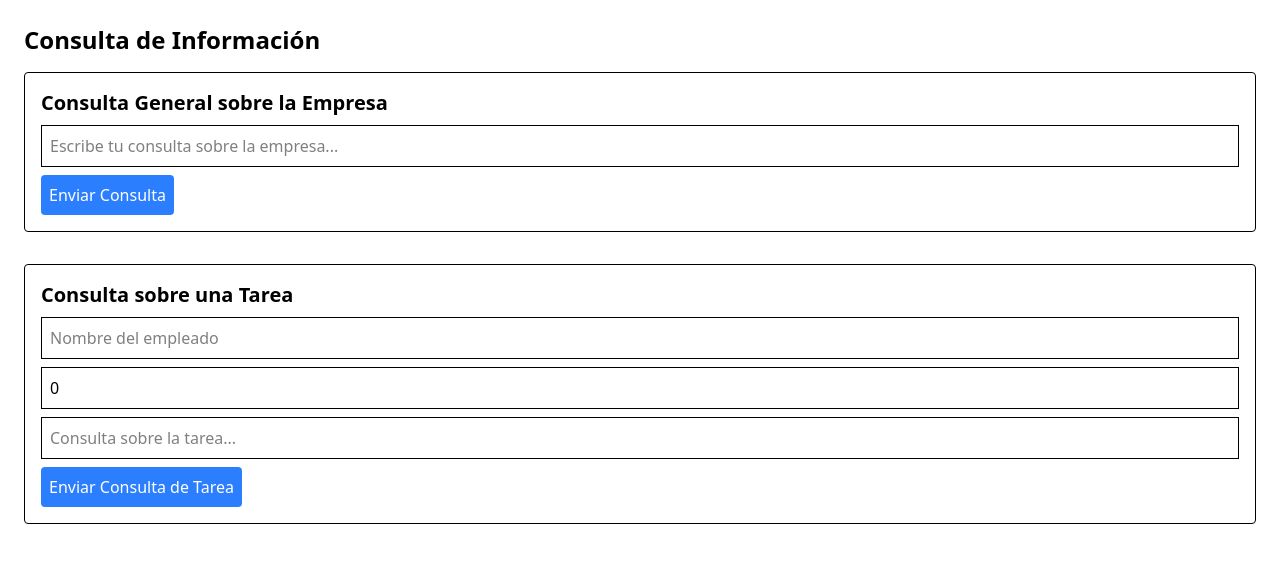
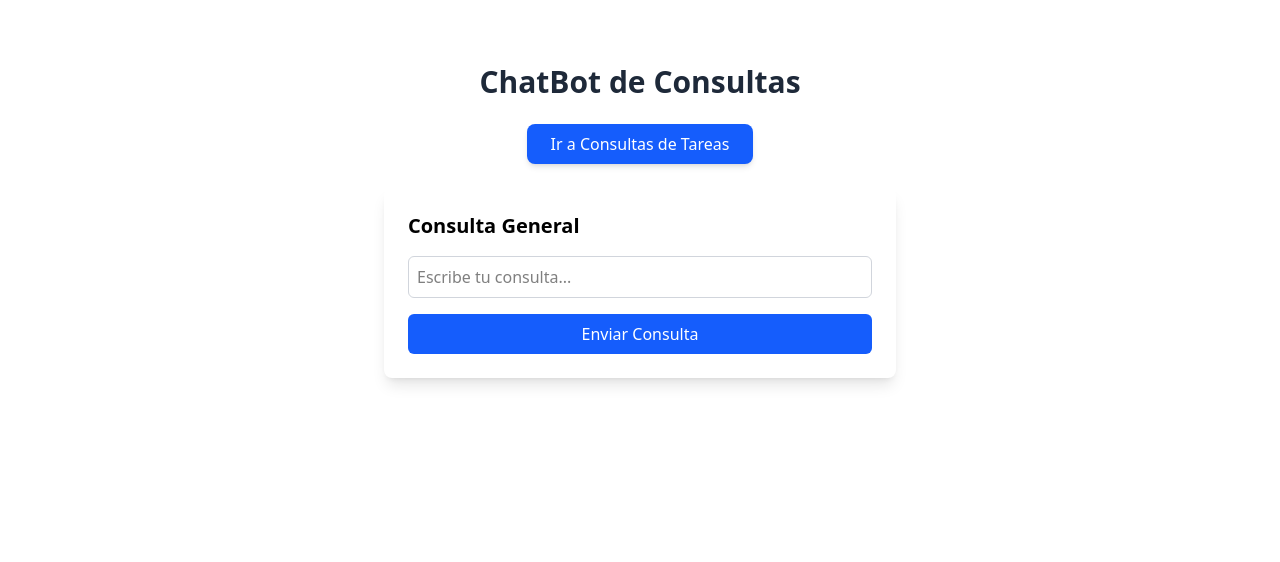
Before and after one commit to Hion-creator/chatbot2.0, a React (Vite) app in the folder frontend/: page /query in a window 1280 px wide. Shown: the top 562 px of the page. Built offline with nearby package versions, Linux system fonts and the light colour scheme.

Commit message:
feat : Diseño QueryBot

```diff
--- a/frontend/src/components/QueryBot.jsx
+++ b/frontend/src/components/QueryBot.jsx
@@ -1,95 +1,122 @@
-import React, { useState } from 'react'
-import { getGeneralQuery, getTaskQuery } from '../services/api'
+import React, { useState } from "react";
+import { getGeneralQuery, getTaskQuery } from "../services/api";
 
 function QueryBot() {
-  const [generalQuery, setGeneralQuery] = useState("")
-  const [generalResponse, setGeneralResponse] = useState("")
-  const [taskEmployeeName, setTaskEmployeeName] = useState("")
-  const [taskIndex, setTaskIndex] = useState(0)
-  const [taskQuery, setTaskQuery] = useState("")
-  const [taskResponse, setTaskResponse] = useState("")
+  const [view, setView] = useState("general"); // Estado para cambiar entre vistas
+  const [generalQuery, setGeneralQuery] = useState("");
+  const [generalResponse, setGeneralResponse] = useState("");
+  const [taskEmployeeName, setTaskEmployeeName] = useState("");
+  const [taskIndex, setTaskIndex] = useState(0);
+  const [taskQuery, setTaskQuery] = useState("");
+  const [taskResponse, setTaskResponse] = useState("");
 
   const handleGeneralQuery = async () => {
     try {
-      const res = await getGeneralQuery({ query: generalQuery })
-      setGeneralResponse(res.response)
+      const res = await getGeneralQuery({ query: generalQuery });
+      setGeneralResponse(res.response);
     } catch (error) {
-      setGeneralResponse(`Error consultando información${error}`)
+      setGeneralResponse(`Error: ${error.message}`);
     }
-  }
+  };
 
   const handleTaskQuery = async () => {
     try {
       const res = await getTaskQuery({
         employee_name: taskEmployeeName,
         task_index: taskIndex,
-        query: taskQuery
-      })
-      setTaskResponse(res.response)
+        query: taskQuery,
+      });
+      setTaskResponse(res.response);
     } catch (error) {
       setTaskResponse(`Error consultando información de la tarea${error}`)
     }
-  }
+  };
 
   return (
-    <div className="p-6">
-      <h1 className="text-2xl font-bold mb-4">Consulta de Información</h1>
 
-      <div className="mb-8 border p-4 rounded">
-        <h2 className="text-xl font-semibold mb-2">Consulta General sobre la Empresa</h2>
+    <div className="flex flex-col items-center justify-start h-screen bg-white pt-6 mt-10">
+      <h1 className="text-3xl font-bold text-gray-800 mb-6">ChatBot de Consultas</h1>
+
+      {/* Botón para alternar entre vistas */}
+      <button
+        onClick={() => setView(view === "general" ? "task" : "general")}
+        className="mb-6 bg-blue-600 text-white px-6 py-2 rounded-lg shadow-md transition-transform transform hover:scale-105 hover:bg-blue-700"
+      >
+        {view === "general" ? "Ir a Consultas de Tareas" : "Ir a Consultas Generales"}
+      </button>
+
+      <div className="relative w-full max-w-lg">
+        {/* Vista de consulta general */}
+        <div
+          className={`absolute inset-0 transition-opacity duration-700 ${
+            view === "general" ? "opacity-100" : "opacity-0 pointer-events-none"
+          }`}
+        >
+          <div className="bg-white p-6 shadow-lg rounded-lg">
+            <h2 className="text-xl font-semibold mb-4">Consulta General</h2>
             <input
               type="text"
-          placeholder="Escribe tu consulta sobre la empresa..."
+              placeholder="Escribe tu consulta..."
               value={generalQuery}
               onChange={(e) => setGeneralQuery(e.target.value)}
-          className="border p-2 w-full mb-2"
+              className="w-full border border-gray-300 p-2 rounded-md mb-4 focus:ring focus:ring-blue-300"
             />
             <button
               onClick={handleGeneralQuery}
-          className="bg-blue-500 text-white p-2 rounded"
+              className="w-full bg-blue-600 text-white py-2 rounded-md transition-transform hover:scale-105 hover:bg-blue-700"
             >
               Enviar Consulta
             </button>
             {generalResponse && (
-          <p className="mt-4 font-semibold">Respuesta: {generalResponse}</p>
+              <p className="mt-4 text-gray-700 font-medium">{generalResponse}</p>
             )}
           </div>
+        </div>
 
-      <div className="border p-4 rounded">
-        <h2 className="text-xl font-semibold mb-2">Consulta sobre una Tarea</h2>
+        {/* Vista de consulta de tareas */}
+        <div
+          className={`absolute inset-0 transition-opacity duration-700 ${
+            view === "task" ? "opacity-100" : "opacity-0 pointer-events-none"
+          }`}
+        >
+          <div className="bg-white p-6 shadow-lg rounded-lg">
+            <h2 className="text-xl font-semibold mb-4">Consulta de Tareas</h2>
             <input
               type="text"
               placeholder="Nombre del empleado"
               value={taskEmployeeName}
               onChange={(e) => setTaskEmployeeName(e.target.value)}
-          className="border p-2 w-full mb-2"
+              className="w-full border border-gray-300 p-2 rounded-md mb-3 focus:ring focus:ring-blue-300"
             />
             <input
               type="number"
-          placeholder="Índice de tarea (0-indexed)"
+              placeholder="Índice de tarea"
               value={taskIndex}
               onChange={(e) => setTaskIndex(Number(e.target.value))}
-          className="border p-2 w-full mb-2"
+              className="w-full border border-gray-300 p-2 rounded-md mb-3 focus:ring focus:ring-blue-300"
             />
             <input
               type="text"
               placeholder="Consulta sobre la tarea..."
               value={taskQuery}
               onChange={(e) => setTaskQuery(e.target.value)}
-          className="border p-2 w-full mb-2"
+              className="w-full border border-gray-300 p-2 rounded-md mb-4 focus:ring focus:ring-blue-300"
             />
             <button
               onClick={handleTaskQuery}
-          className="bg-blue-500 text-white p-2 rounded"
+              className="w-full bg-blue-600 text-white py-2 rounded-md transition-transform hover:scale-105 hover:bg-blue-700"
             >
               Enviar Consulta de Tarea
             </button>
             {taskResponse && (
-          <p className="mt-4 font-semibold">Respuesta: {taskResponse}</p>
+              <p className="mt-4 text-red-700 font-medium text-center">{taskResponse}</p>
             )}
           </div>
         </div>
-  )
+      </div>
+    </div>
+
+  );
 }
 
-export default QueryBot
+export default QueryBot;
```
Lines whose indentation alone changed are shown as unchanged.
